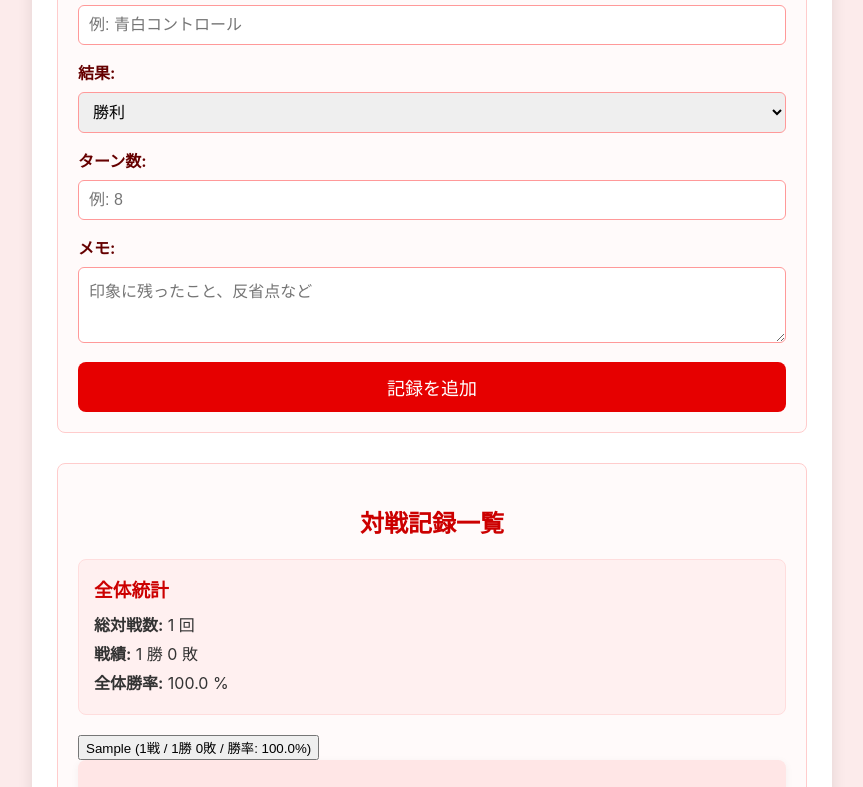
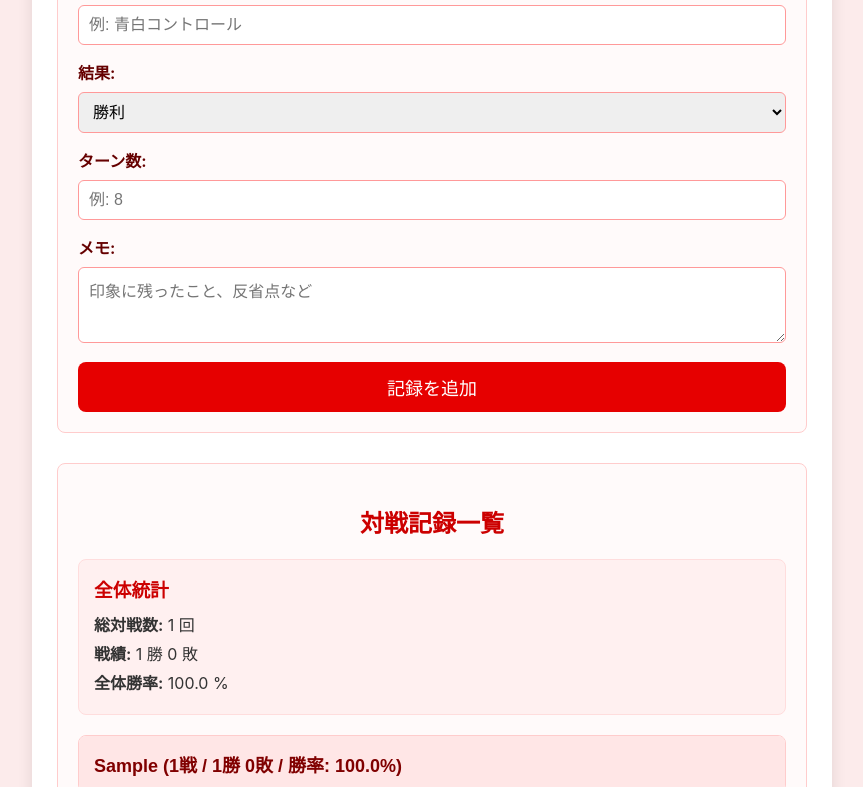
Before and after one commit to Narumu-Kido/-, a plain HTML site: page index.html in a window 1280 px wide. Both pictures are taken after typing "Sample", "Sample", "5", "Sample" into the empty fields and a click on the button "記録を追加". Shown: the part 431-1218 px from the top of the page, without its empty margins (208-1071 px from the left). Drawn offline with nearby package versions, Linux system fonts and the light colour scheme.

Commit message:
cssの追加

```diff
--- a/index.html
+++ b/index.html
@@ -245,6 +245,54 @@
                 /* 小さい画面では1列表示 */
             }
         }
+
+        /* --- ↓↓↓ アコーディオンUI用のCSSを追加 ↓↓↓ --- */
+
+        .deck-group {
+            margin-bottom: 10px;
+            border: 1px solid #ffcccc;
+            border-radius: 8px;
+            overflow: hidden;
+            /* 角丸をキレイに見せるため */
+        }
+
+        .deck-header {
+            background-color: #ffe6e6;
+            color: #800000;
+            cursor: pointer;
+            padding: 15px;
+            width: 100%;
+            border: none;
+            text-align: left;
+            font-size: 18px;
+            font-weight: bold;
+            transition: background-color 0.3s ease;
+        }
+
+        .deck-header:hover {
+            background-color: #ffdddd;
+        }
+
+        .match-list-panel {
+            padding: 0 15px 15px 15px;
+            background-color: white;
+            display: none;
+            /* 最初は非表示にしておく */
+        }
+
+        .match-list-panel .match-record-item {
+            /* 中のリストアイテムのスタイルを少し調整 */
+            box-shadow: none;
+            border-top: 1px solid #f0f0f0;
+            border-radius: 0;
+            padding: 15px 5px;
+        }
+
+        .match-list-panel .match-record-item:first-child {
+            border-top: none;
+        }
+
+        /* --- ↑↑↑ ここまで追加 ↑↑↑ --- */
     </style>
     <script src="https://cdn.jsdelivr.net/npm/chart.js"></script>
 </head>
@@ -288,8 +336,7 @@
             <div id="statistics">
                 <p>まだ対戦記録がありません。</p>
             </div>
-            <ul id="records-container">
-            </ul>
+            <div id="records-container"></div>
 
             <div id="chart-container">
                 <h2>デッキ別対戦相手別勝率</h2>
```
